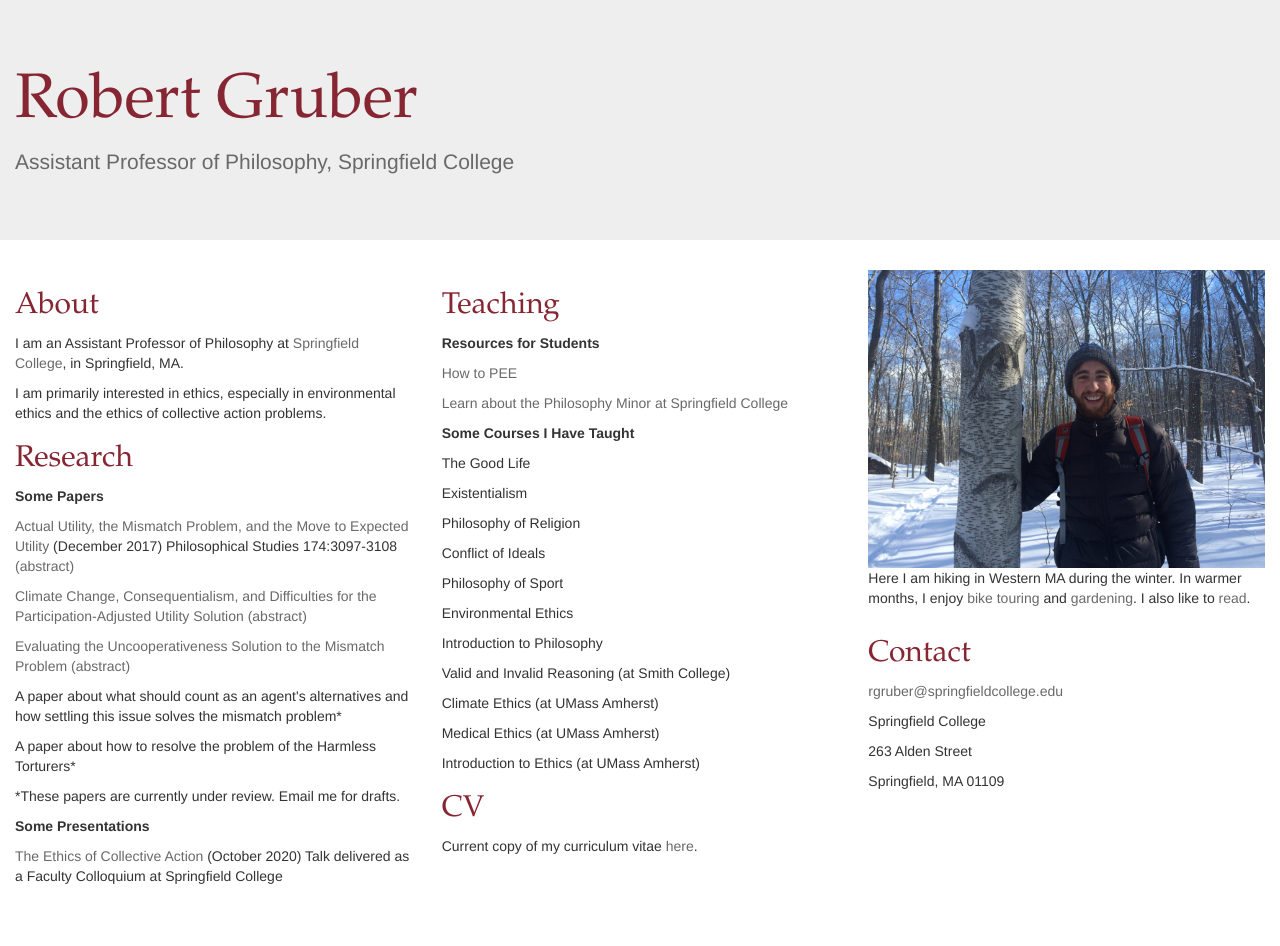
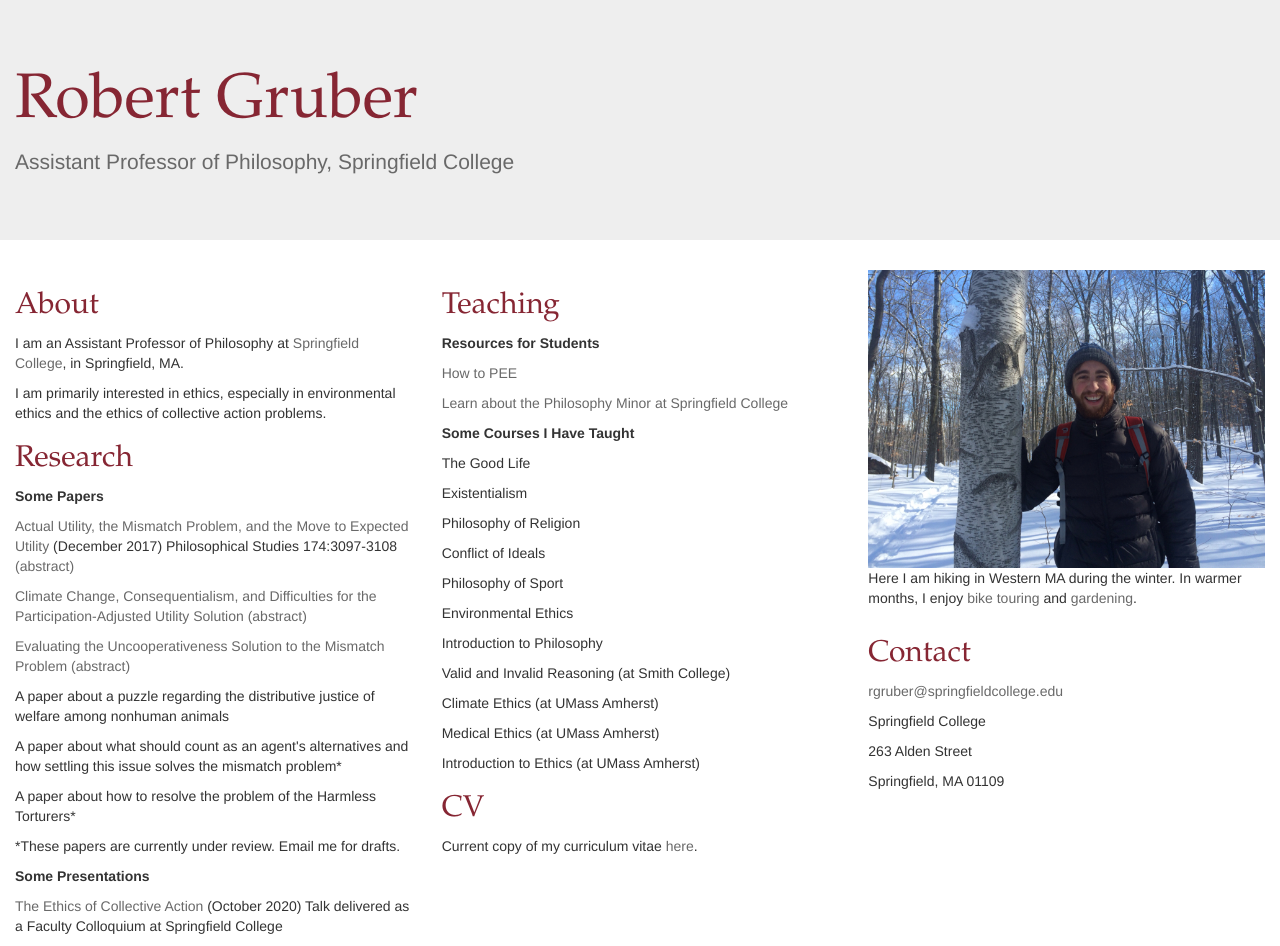
Before and after one commit to bobjgruber/bobjgruber.github.io, a plain HTML site: page index.html in a window 1280 px wide. Before the commit the page ends 896 px from the top, so only its background shows below. Drawn offline with nearby package versions, Linux system fonts and the light colour scheme.

Commit message:
updating website for promotion and longterm appt application

```diff
--- a/index.html
+++ b/index.html
@@ -69,6 +69,8 @@
                         <p>The mismatch problem for consequentialism arises whenever the theory delivers mismatched verdicts between a group act and the individual acts that compose it. Several philosophers have suggested that the problem can be resolved by modifying consequentialism in order to condemn uncooperativeness. As I explain in this paper, this strategy does not succeed as a general solution to the problem. There are versions of the problem case that do not involve uncooperative individuals.</p>
                         </div>
 
+                    <p>A paper about a puzzle regarding the distributive justice of welfare among nonhuman animals</p>
+
                     <p>A paper about what should count as an agent's alternatives and how settling this issue solves the mismatch problem*</p>
 
                     <p>A paper about how to resolve the problem of the Harmless Torturers* </p>
@@ -119,7 +121,7 @@
                     <!-- CV SECTION-->
 
                     <h2 id="section">CV</h2>
-                    <p>Current copy of my curriculum vitae <a href="gruberCV8-15-20.pdf">here</a>.</p>
+                    <p>Current copy of my curriculum vitae <a href="gruberCVAug2023.pdf">here</a>.</p>
                     </div>
                 </div>
             </div>
@@ -131,7 +133,7 @@
                     <!-- PHOTO and HOBBIES-->
 
                     <img src="bob.jpg" class="img-responsive">
-                    <p>Here I am hiking in Western MA during the winter.  In warmer months, I enjoy <a href="#biketour" data-toggle="collapse">bike touring</a> and <a href="#garden" data-toggle="collapse">gardening</a>.  I also like to <a href="https://bobjgruber.github.io/booklist" >read</a>.</p>
+                    <p>Here I am hiking in Western MA during the winter.  In warmer months, I enjoy <a href="#biketour" data-toggle="collapse">bike touring</a> and <a href="#garden" data-toggle="collapse">gardening</a>.</p>
                     <div id="garden" class="collapse">
                     <img src="garlic1.jpg" class="img-responsive">
                     <p>Planting a bed of garlic, 2017.</p>
```
